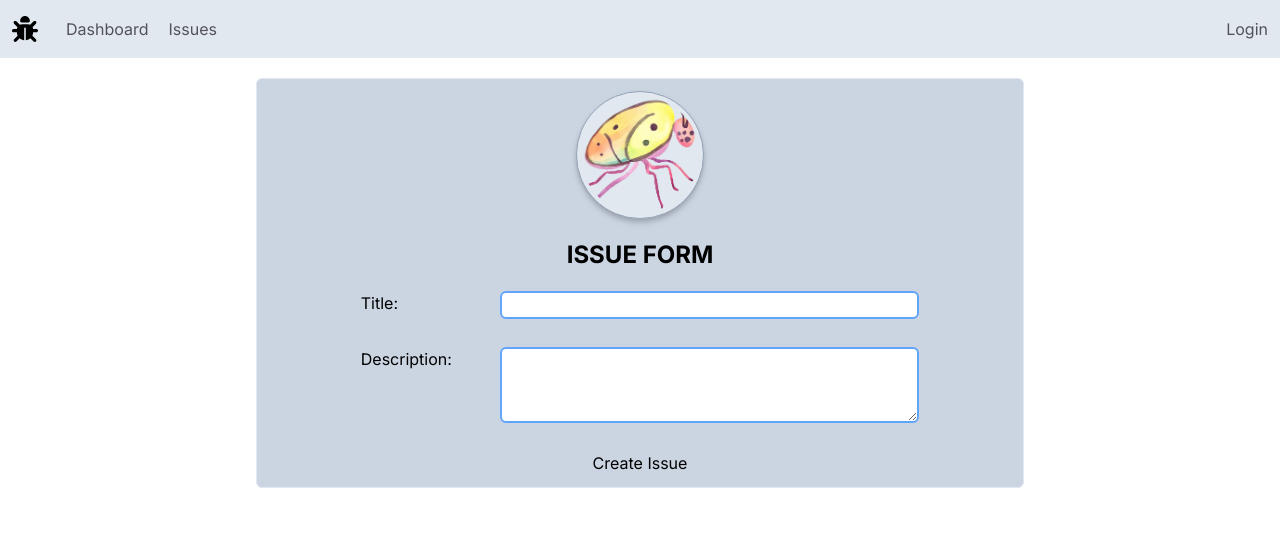
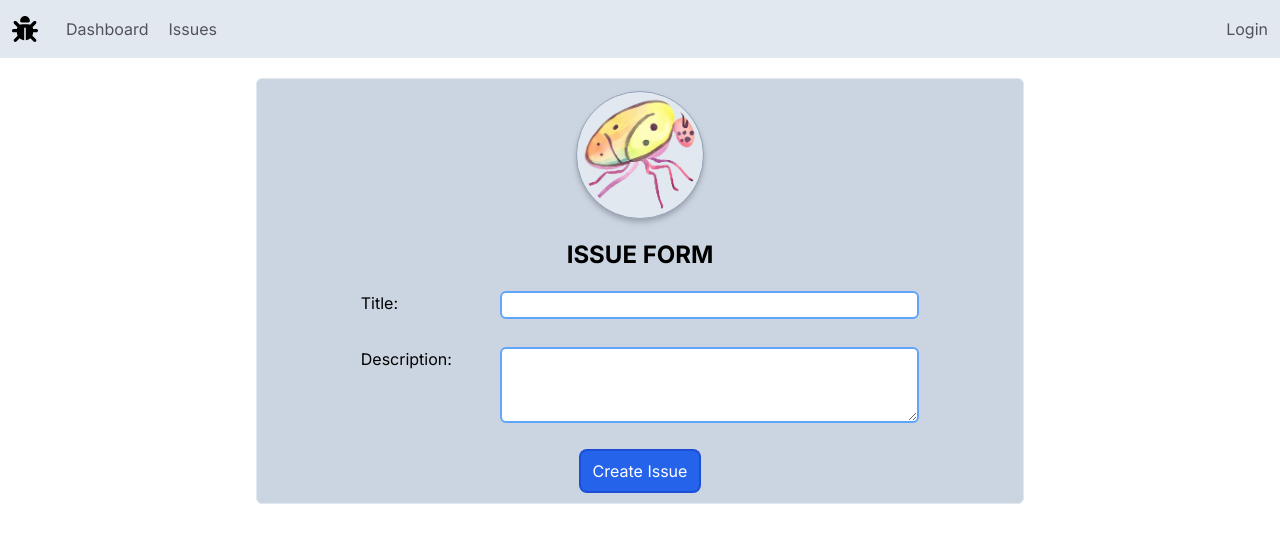
Before and after one commit to MHJ-10/issue-tracker, a Next.js app: page /issues/new in a window 1280 px wide. Shown: the top 542 px of the page. Built offline with nearby package versions, Linux system fonts and the light colour scheme; no server answers.

Commit message:
add form button style

```diff
--- a/app/issues/_components/IssueForm.tsx
+++ b/app/issues/_components/IssueForm.tsx
@@ -84,7 +84,7 @@ const IssueForm = ({ issue }: { issue?: Issue }) => {
         </div>
       </div>
 
-      <button className='btn-blue'>
+      <button className='rounded-md bg-blue-600 px-3 py-2 text-white ring-2 ring-blue-700 transition-colors duration-300 hover:bg-blue-700 hover:ring-blue-600'>
         {issue ? 'Update Issue' : 'Create Issue'}
       </button>
     </form>
```
